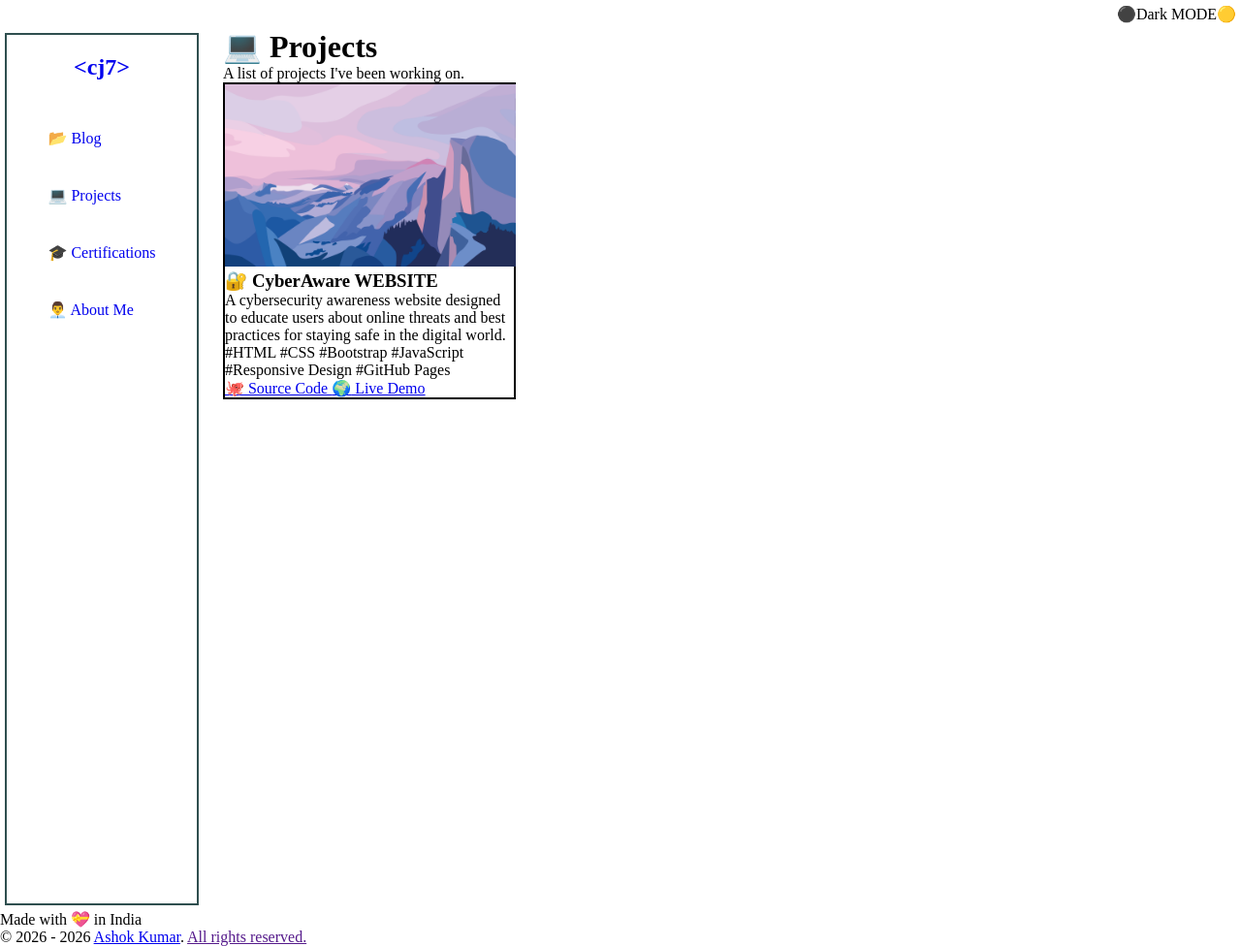
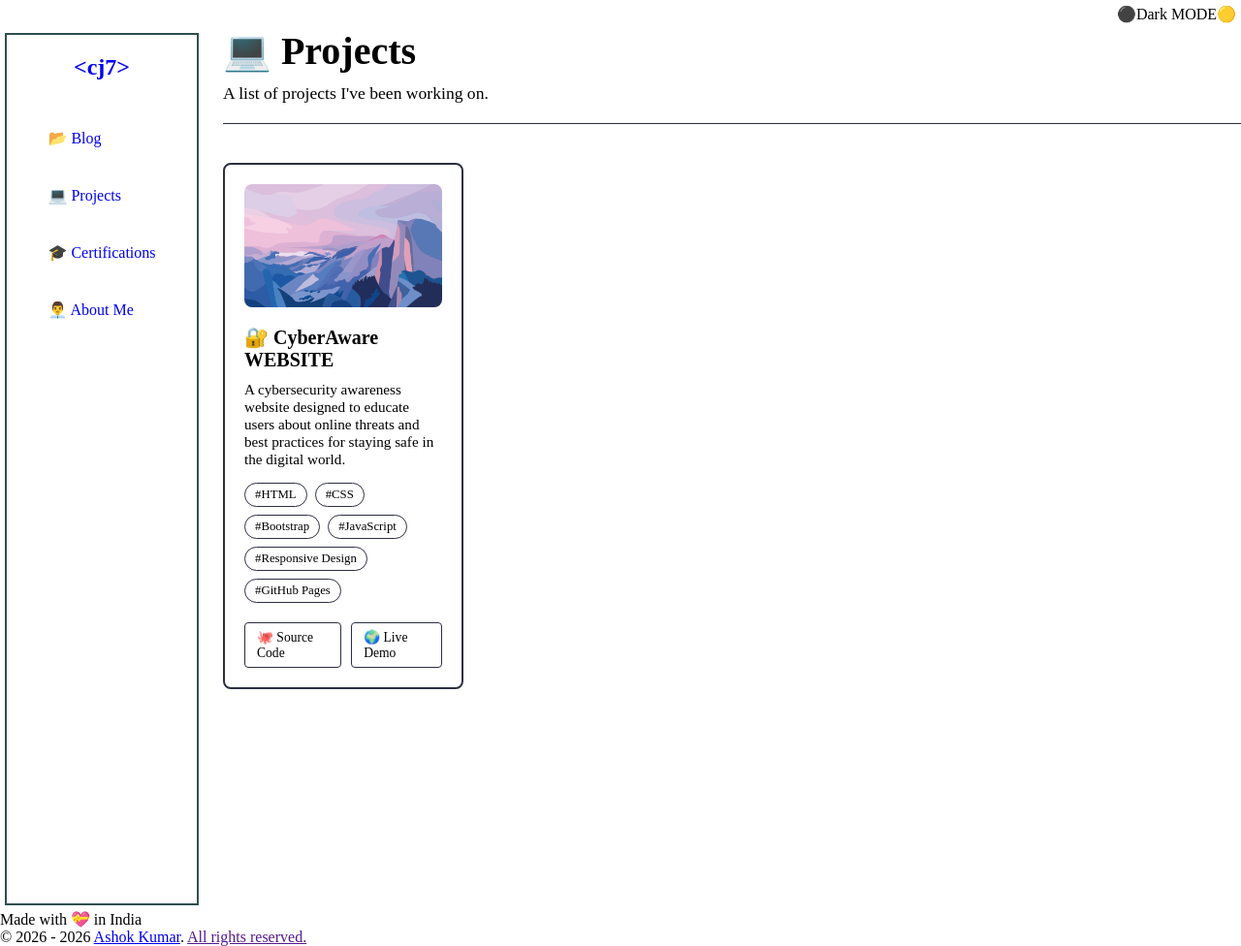
Before and after one commit to cj7-code-journey/cj7-code-journey.github.io, a Jekyll site: the page built from projects.html, in a window 1280 px wide. Shown: the whole page at 97% size. Built offline with Jekyll 4.4.1, drawn with Linux system fonts in a browser that asks for light colours.

Commit message:
Apply: styles on Projects page

```diff
--- a/assets/css/main.scss
+++ b/assets/css/main.scss
@@ -1,11 +1,11 @@
 ---
 ---
 :root {
-    --bg-color: #161822;
+    --bg-color: #ffffff;
     /* Dark Theme Background */
-    --text-main: #a9a9b3;
+    --text-main: #000000;
     /* Light grey text for paragraphs */
-    --text-heading: #ffffff;
+    --text-heading: #000000;
     /* Pure white for headings */
     --accent-color: #9d82f5;
     /* Premium Purple link color */
@@ -157,3 +157,75 @@ header {
 }
 
 //projects page
+.page-title {
+    font-size: 2.5rem;
+    margin-bottom: 10px;
+}
+
+.page-subtitle {
+    color: var(--text-main);
+    font-size: 1.1rem;
+    margin-bottom: 40px;
+    padding-bottom: 20px;
+    border-bottom: 1px solid var(--border-color);
+}
+
+.projects-grid {
+    display: grid;
+    grid-template-columns: repeat(auto-fill, minmax(245px, 2fr));
+    gap: 20px;
+}
+
+.project-card {
+    background-color: rgba(255, 255, 255, 0.02);
+    border: 2px solid var(--border-color);
+    border-radius: 8px;
+    padding: 20px;
+    text-decoration: none;
+    color: var(--text-main);
+    transition: transform 0.2s, background-color 0.2s;
+}
+
+.project-card img {
+    width: 100%;
+    height: auto;
+    border-radius: 8px;
+    margin-bottom: 15px;
+}
+
+.project-card h3 {
+    color: var(--text-heading);
+    margin-top: 0;
+    margin-bottom: 10px;
+    font-size: 1.25rem;
+}
+
+.project-card p {
+    margin: 0;
+    font-size: 0.95rem;
+}
+
+.project-card:hover {
+    transform: translateY(-3px);
+    background-color: rgba(255, 255, 255, 0.05);
+    border-color: rgba(23, 2, 94, 0.5);
+    text-decoration: none;
+}
+.project-stack{
+margin-top: 15px; margin-bottom: 20px; display: flex; flex-wrap: wrap; gap: 8px;
+}
+.project-stack span{
+    background: rgba(255, 255, 255, 0.05); color: var(--text-main); font-size: 0.8rem; padding: 4px 10px; border-radius: 20px; border: 1px solid var(--border-color); font-weight: 500;
+}
+
+.project-links{
+    margin-top: auto; display: flex; gap: 10px;
+}
+.project-links a{
+    padding: 6px 12px; background: rgba(255,255,255,0.05); color: var(--text-heading); border: 1px solid var(--border-color); border-radius: 4px; text-decoration: none; font-size: 0.85rem; transition: 0.2s;
+}
+.project-link span{
+    margin-right: 5px;
+}
+
+//certifications page
--- a/projects.html
+++ b/projects.html
@@ -6,10 +6,10 @@ title: Projects
 <h1 class="page-title">💻 Projects</h1>
 <p class="page-subtitle">A list of projects I've been working on.</p>
 
-<div class="projects-grid" style="border: 1px solid black;">
+<div class="projects-grid">
     {% for project in site.data.projects-data %}
-    <div class="project-card" style="width:300px;border: 1px solid black;">
-        <img src="{{project.img-url}}" style="width: 300px;" alt="{{ project.title }}" title="{{ project.title }}">
+    <div class="project-card">
+        <img src="{{project.img-url}}" alt="{{ project.title }}" title="{{ project.title }}">
         <h3>{{ project.title }}</h3>
         <p>{{ project.description }}</p>
 
```
